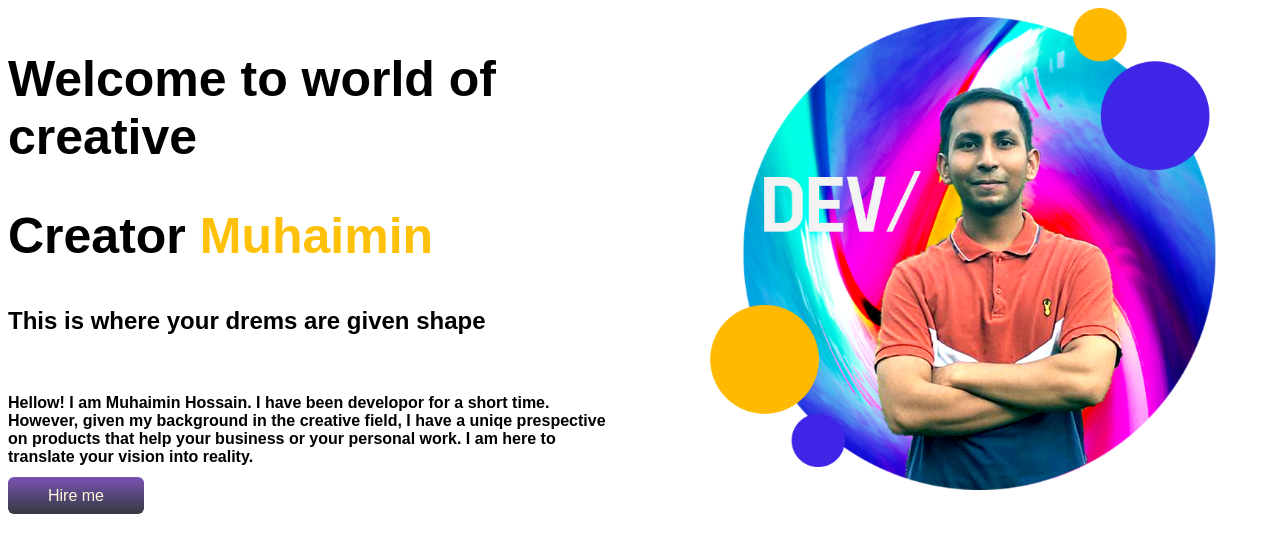
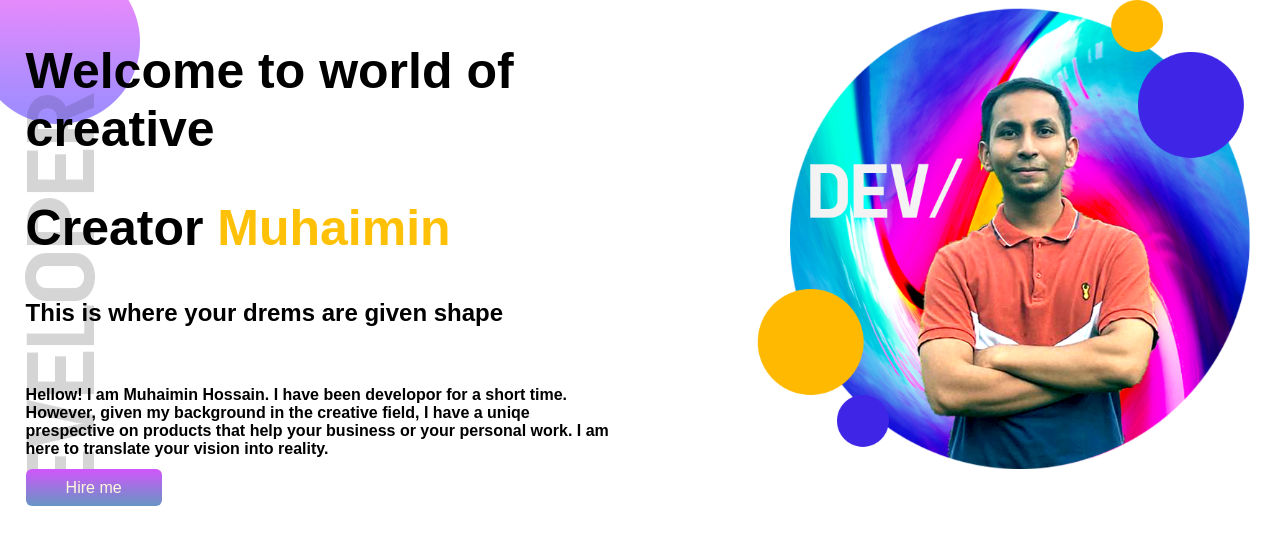
Before and after one commit to muhaiminhossain/developer-portfolio, a plain HTML site: page index.html in a window 1280 px wide. Drawn offline with Linux system fonts and the light colour scheme; a web font is replaced by a local one.

Commit message:
update 1.3

```diff
--- a/index.html
+++ b/index.html
@@ -14,7 +14,7 @@
 </head>
 
 <body>
-    <Section>
+    <Section class="bannar">
         <div class="mid">
             <h1>Welcome to world of creative</h1>
             <h1> Creator <span class="indigo">Muhaimin</span></h1>
@@ -29,7 +29,9 @@
             </a><br>
         </div>
 
-        <div class="mid"><img src="/image/pro.png" alt=""></div>
+        <div class="mid">
+            <img src="image/pro.png" alt="">
+        </div>
     </Section>
 </body>
 
--- a/style.css
+++ b/style.css
@@ -1,5 +1,6 @@
 body{
     font-family: 'Otomanopee One', sans-serif;
+    margin: 0ch;
 }
 h1{
     font-size: 50px;
@@ -15,17 +16,23 @@ section {
 }
 .mid {
     width: 120%;
+    padding-left: 2%;
 }
 
 .mid img {
     width: 90%;
-    padding-left: 8%;
+    padding-left: 12%;
+
 }
 .link-button{
     text-decoration: none;
-    background-image: linear-gradient(#7952B3, #343A40);
+    background-image: linear-gradient(#d156fa, #6695c4);
     padding: 10px 40px;
     border-radius: 6px;
     color: cornsilk;
     font-weight: 400;
 }
+.bannar {
+    background-image: url(image/bannar.png);
+    background-repeat: no-repeat;
+}
```
Also changed, not shown: image/bannar.png (added).
